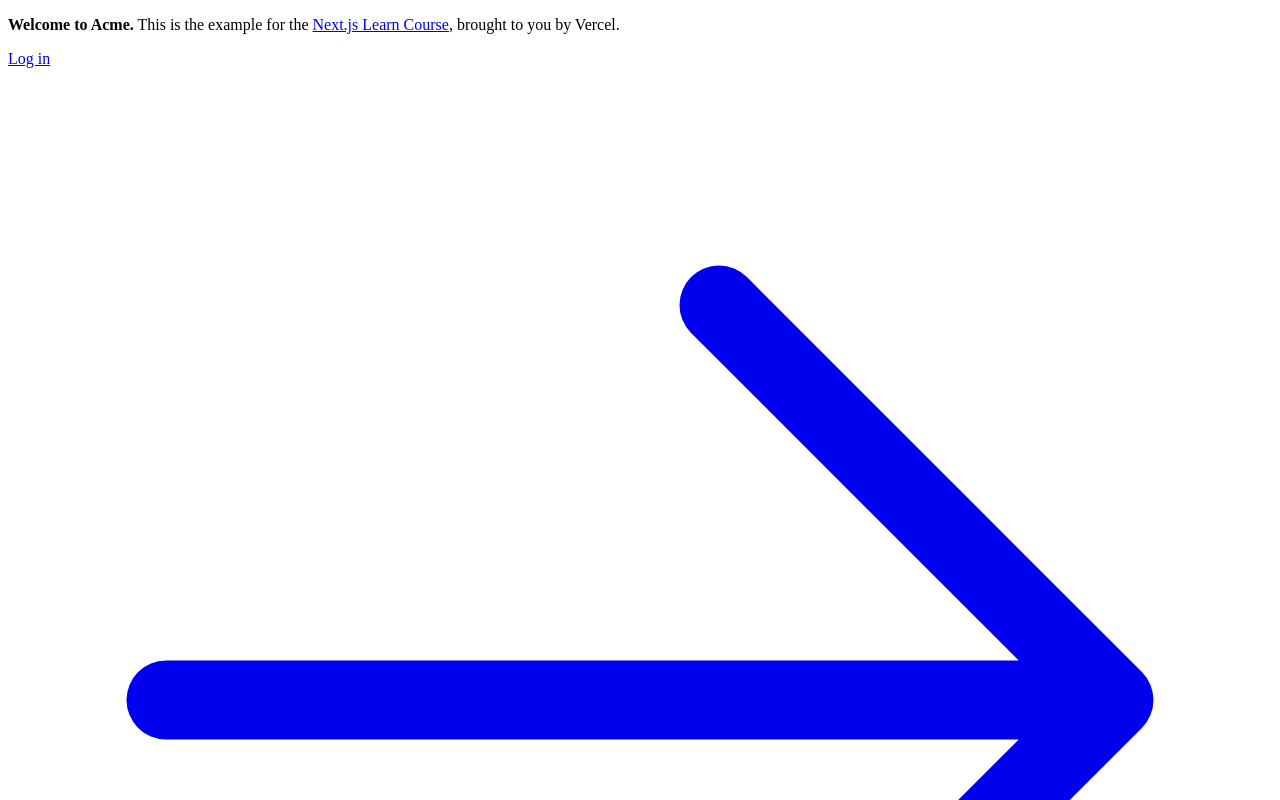
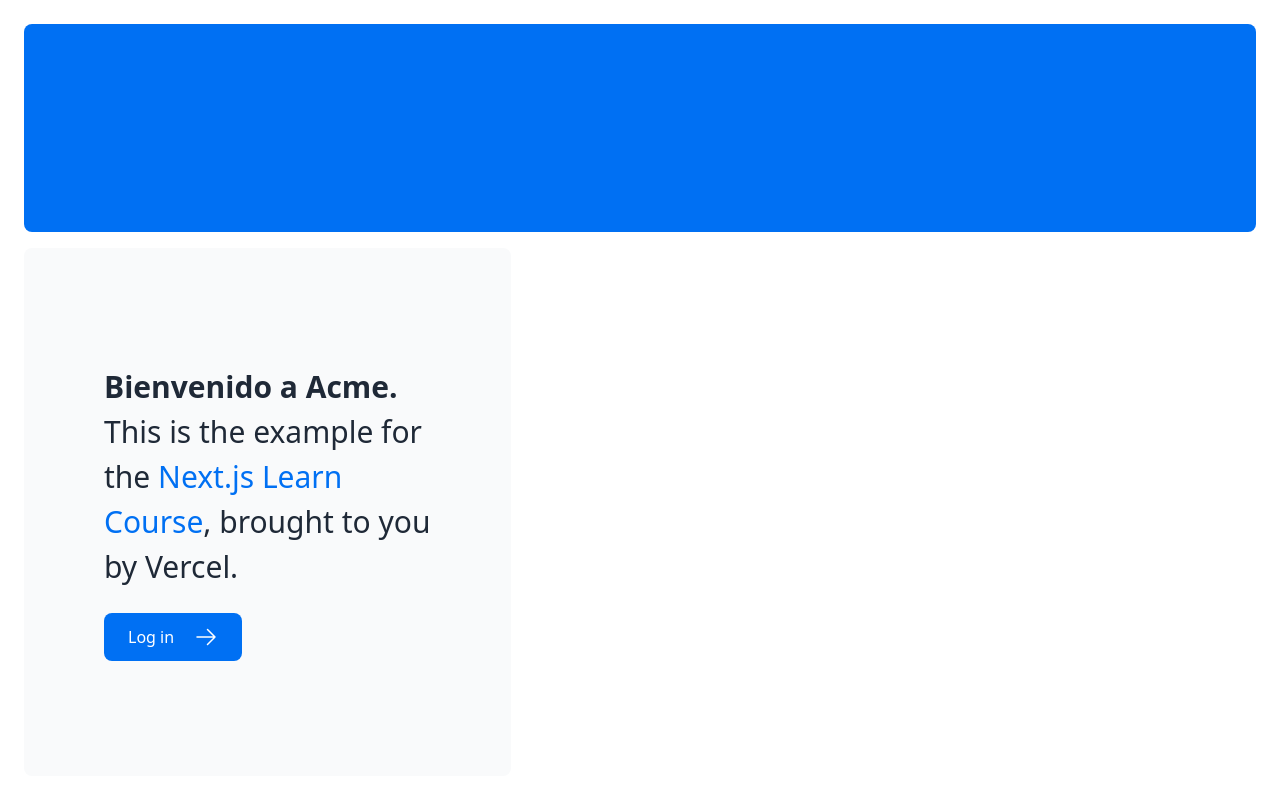
Before and after one commit to Cristian-DW/nextjs-dashboard, a Next.js app: page / in a window 1280 px wide. Shown: the top 800 px of the page. Built offline with nearby package versions, Linux system fonts and the light colour scheme.

Commit message:
chore: :building_construction: next tests
Learning next folder structure exploration as well as objective content for creating a dashboard

```diff
--- a/app/layout.tsx
+++ b/app/layout.tsx
@@ -1,3 +1,6 @@
+import './ui/global.css';
+
+
 export default function RootLayout({
   children,
 }: {
--- a/app/page.tsx
+++ b/app/page.tsx
@@ -11,7 +11,7 @@
       <div className="mt-4 flex grow flex-col gap-4 md:flex-row">
         <div className="flex flex-col justify-center gap-6 rounded-lg bg-gray-50 px-6 py-10 md:w-2/5 md:px-20">
           <p className={`text-xl text-gray-800 md:text-3xl md:leading-normal`}>
-            <strong>Welcome to Acme.</strong> This is the example for the{' '}
+            <strong>Bienvenido a  Acme.</strong> This is the example for the{' '}
             <a href="https://nextjs.org/learn/" className="text-blue-500">
               Next.js Learn Course
             </a>
```
